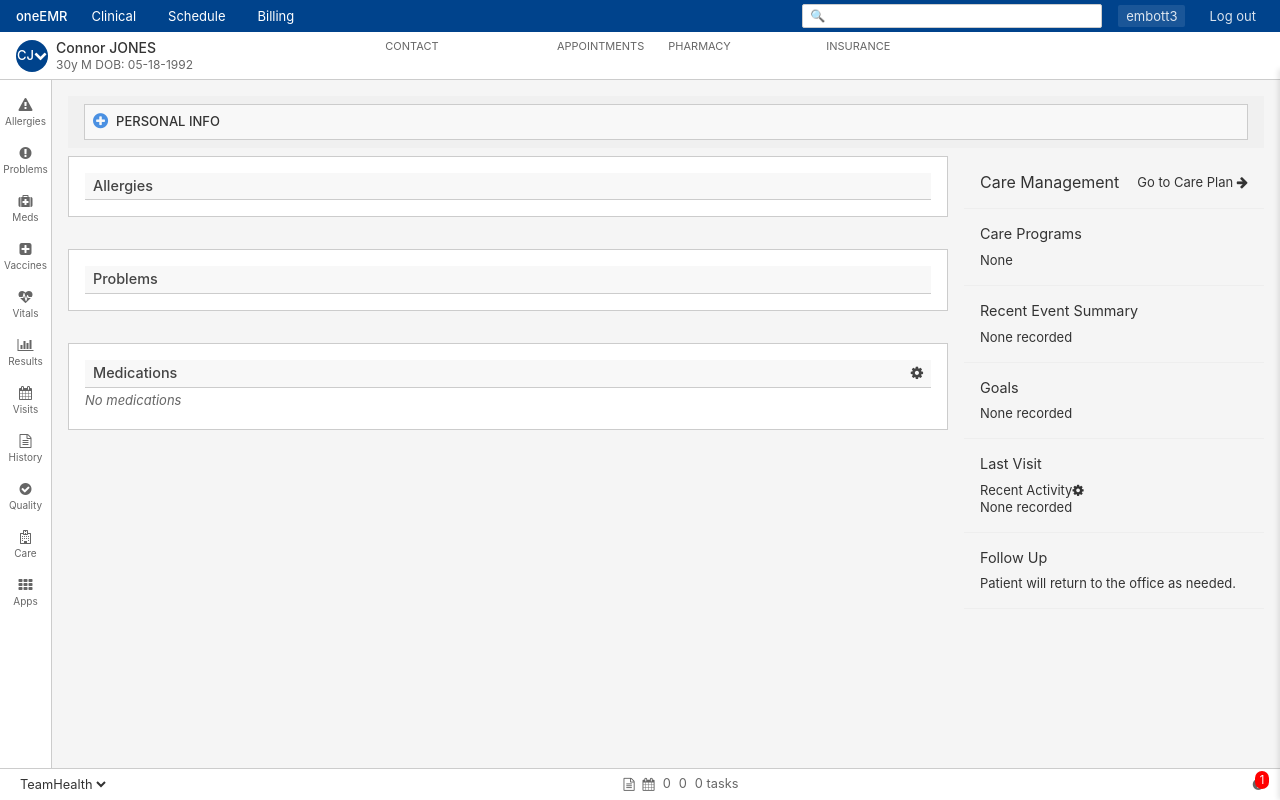
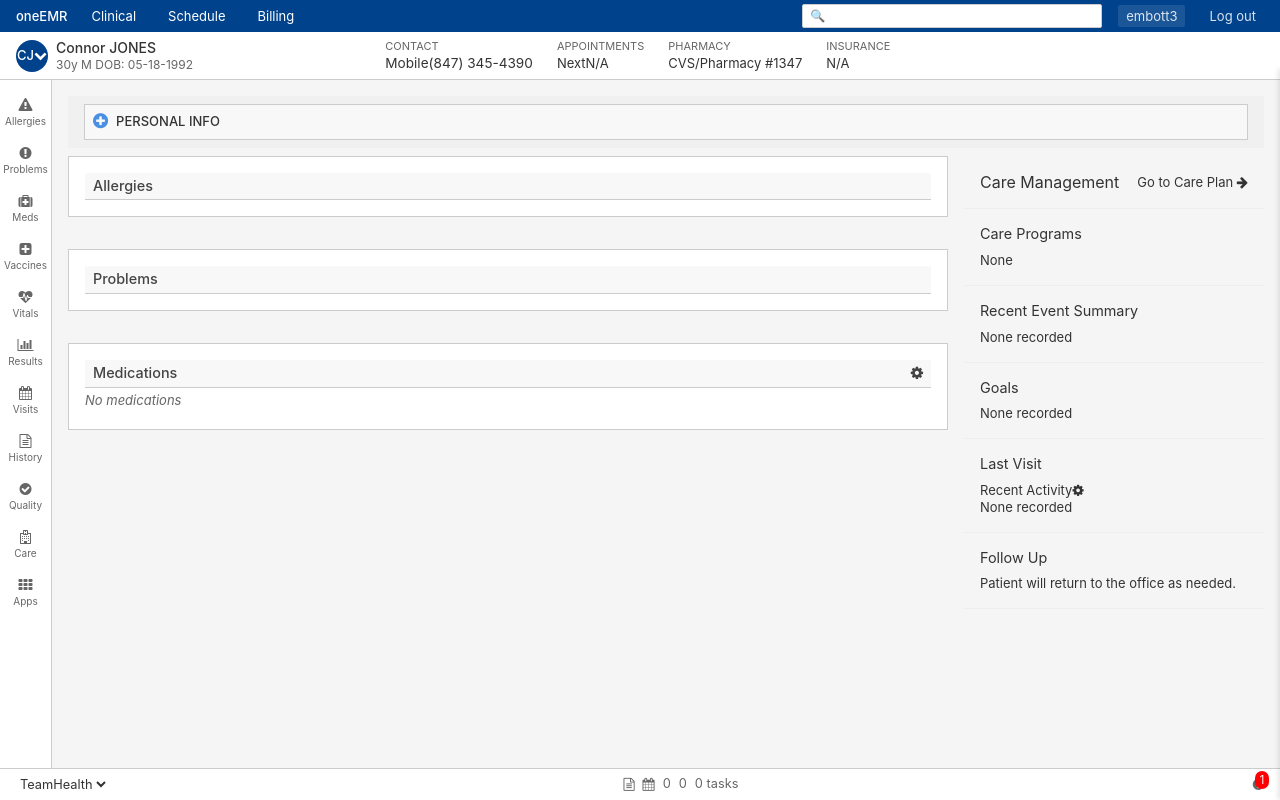
Before and after one commit to ambarc/mock-emr, a Next.js app: page / in a window 1280 px wide. Built offline with nearby package versions, Linux system fonts and the light colour scheme.

Commit message:
some more styling

```diff
--- a/app/globals.css
+++ b/app/globals.css
@@ -188,6 +188,7 @@ body {
 
 .section-content {
   font-size: 13px;
+  color: var(--text-primary);
 }
 
 .section-content a {
@@ -199,7 +200,7 @@ body {
 .header-section .section-content,
 .header-section a,
 .header-section .content-value {
-  color: rgba(255, 255, 255, 0.95);
+  color: var(--text-primary);
   text-decoration: none;
   background: none;
 }
@@ -207,21 +208,20 @@ body {
 /* Specific styles for the contact section */
 .header-section[data-section="contact"] .section-content,
 .header-section[data-section="contact"] a {
-  color: rgba(255, 255, 255, 0.95);
+  color: var(--text-primary);
   font-size: 0.85rem;
   background: none;
   padding: 0;
 }
 
 .header-section[data-section="contact"] a:hover {
-  color: white;
   text-decoration: underline;
 }
 
 /* Ensure all header values are visible */
 .header-sections .section-content,
 .header-sections .content-value {
-  color: rgba(255, 255, 255, 0.95);
+  color: var(--text-primary);
 }
 
 .header-actions {
@@ -851,7 +851,7 @@ body {
 
 /* Update the mobile phone link color */
 .header-section a {
-  color: rgba(255, 255, 255, 0.95);
+  color: var(--text-primary);
   text-decoration: none;
   background: none;
   padding: 0.15rem 0;
@@ -859,11 +859,10 @@ body {
 
 .header-section a:hover {
   text-decoration: underline;
-  color: white;
 }
 
 .header-section[data-section="contact"] a {
-  color: white;
+  color: var(--text-primary);
   background: none;
   font-size: 0.85rem;
 }
```
